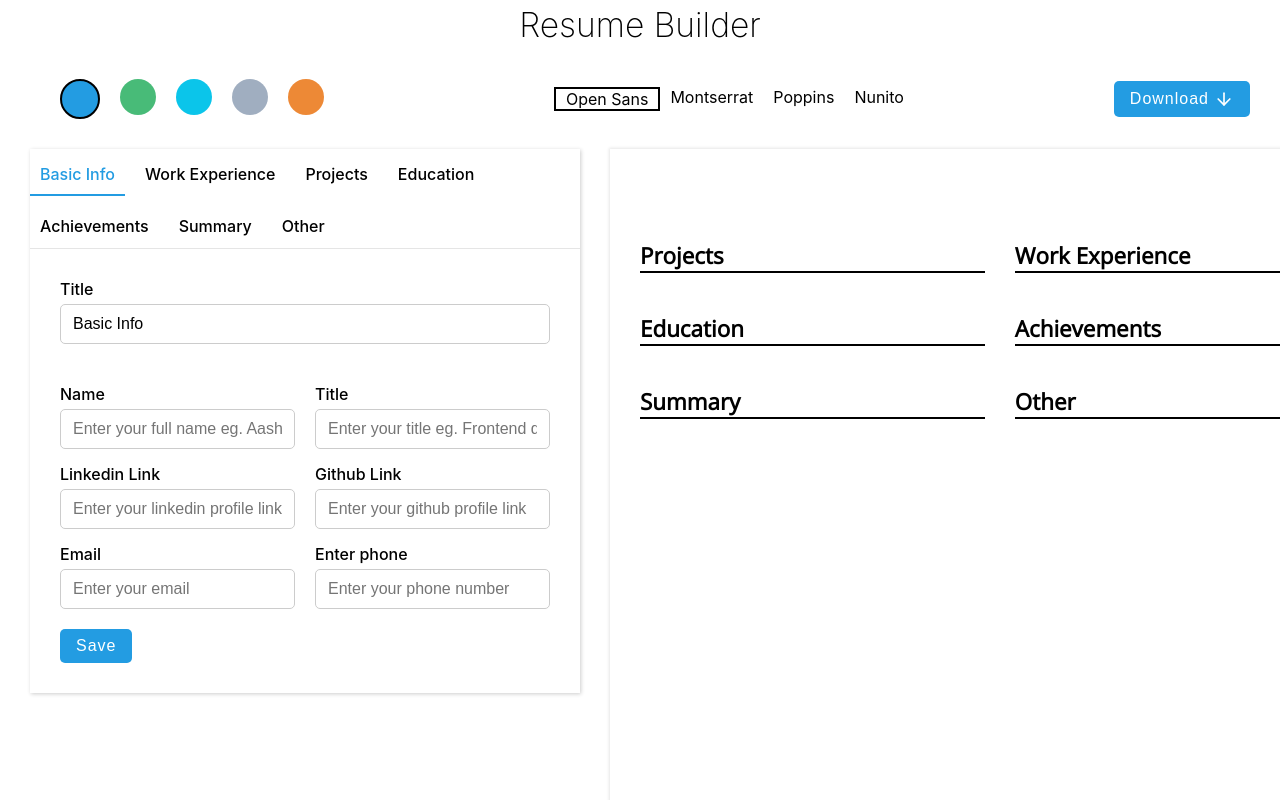
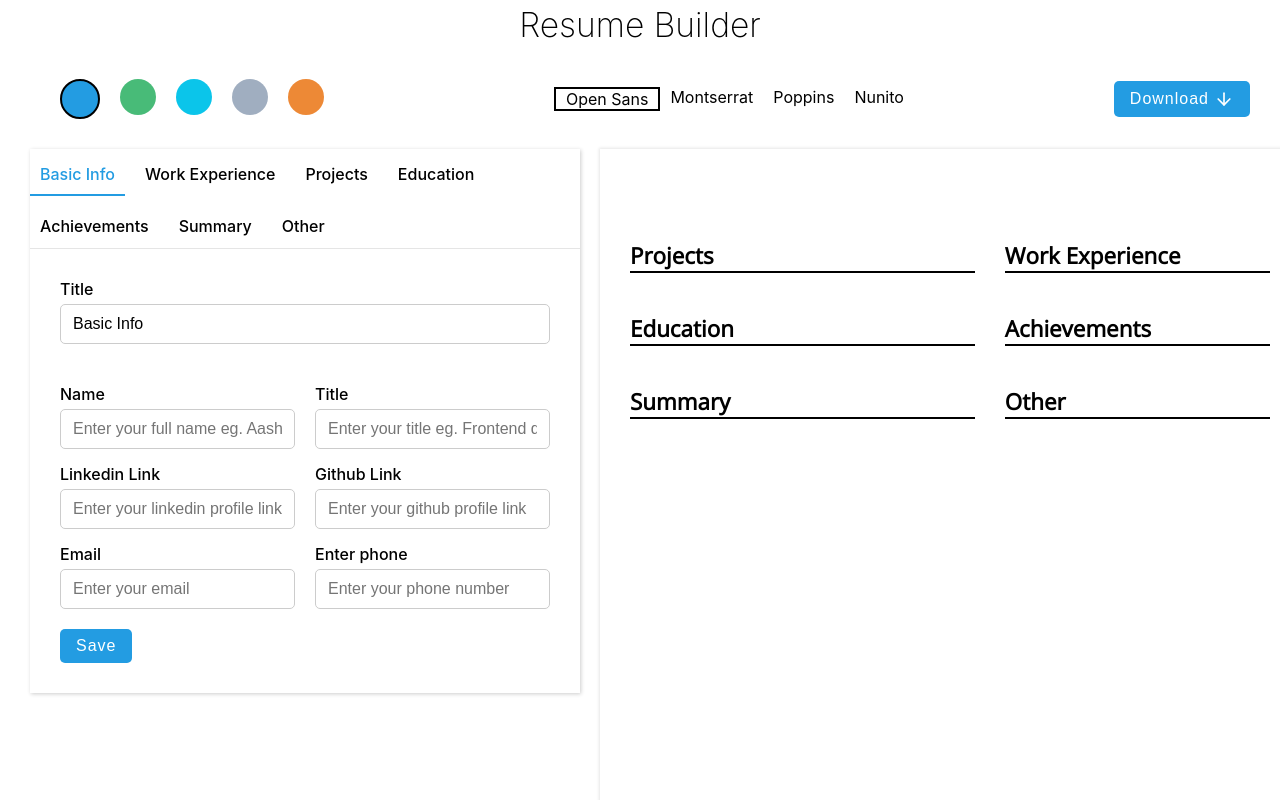
Before and after one commit to Rahilsiddique/resume-builder, a React (Create React App) app: page / in a window 1280 px wide. Shown: the top 800 px of the page. Built offline with nearby package versions, Linux system fonts and the light colour scheme.

Commit message:
Reduced Gap between Editor and Resume Components

```diff
--- a/src/components/Body/Body.module.css
+++ b/src/components/Body/Body.module.css
@@ -81,7 +81,7 @@
 .main {
   display: flex;
   /* flex-direction: column; */
-  gap: 30px;
+  gap: 20px;
   width: 100%;
   justify-content: space-between;
 }
```
